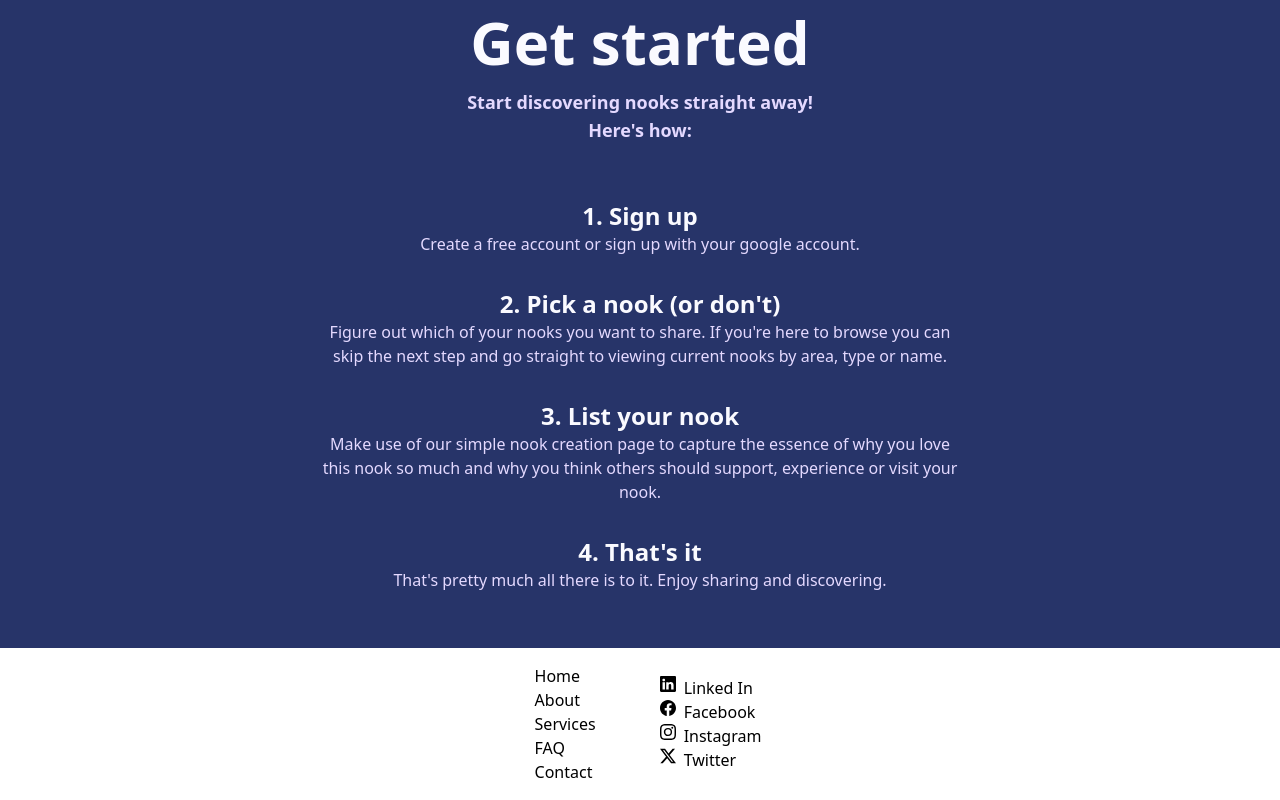
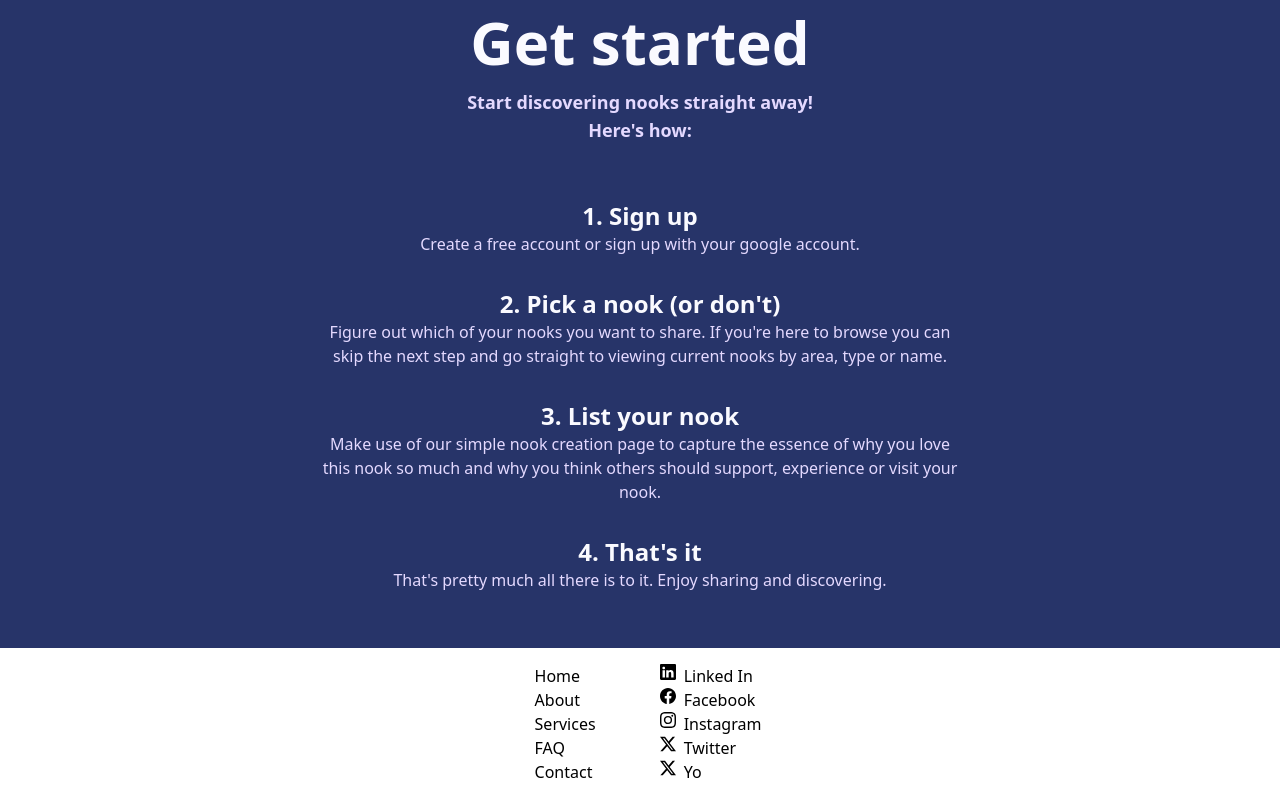
Before and after one commit to Junaidadams/nooks, a React (Vite) app: page / in a window 1280 px wide. Shown: the part 2505-3305 px from the top of the page. Built offline with nearby package versions, Linux system fonts and the light colour scheme.

Commit message:
Test laptop changes

```diff
--- a/constants.js
+++ b/constants.js
@@ -29,6 +29,7 @@ export const websiteInformation = [
       { key: 2, name: "Facebook", link: "/", logo: BsFacebook },
       { key: 3, name: "Instagram", link: "/", logo: BsInstagram },
       { key: 4, name: "Twitter", link: "/", logo: BsTwitterX },
+      { key: 5, name: "Yo", link: "/", logo: BsTwitterX },
     ],
   },
 ];
```
